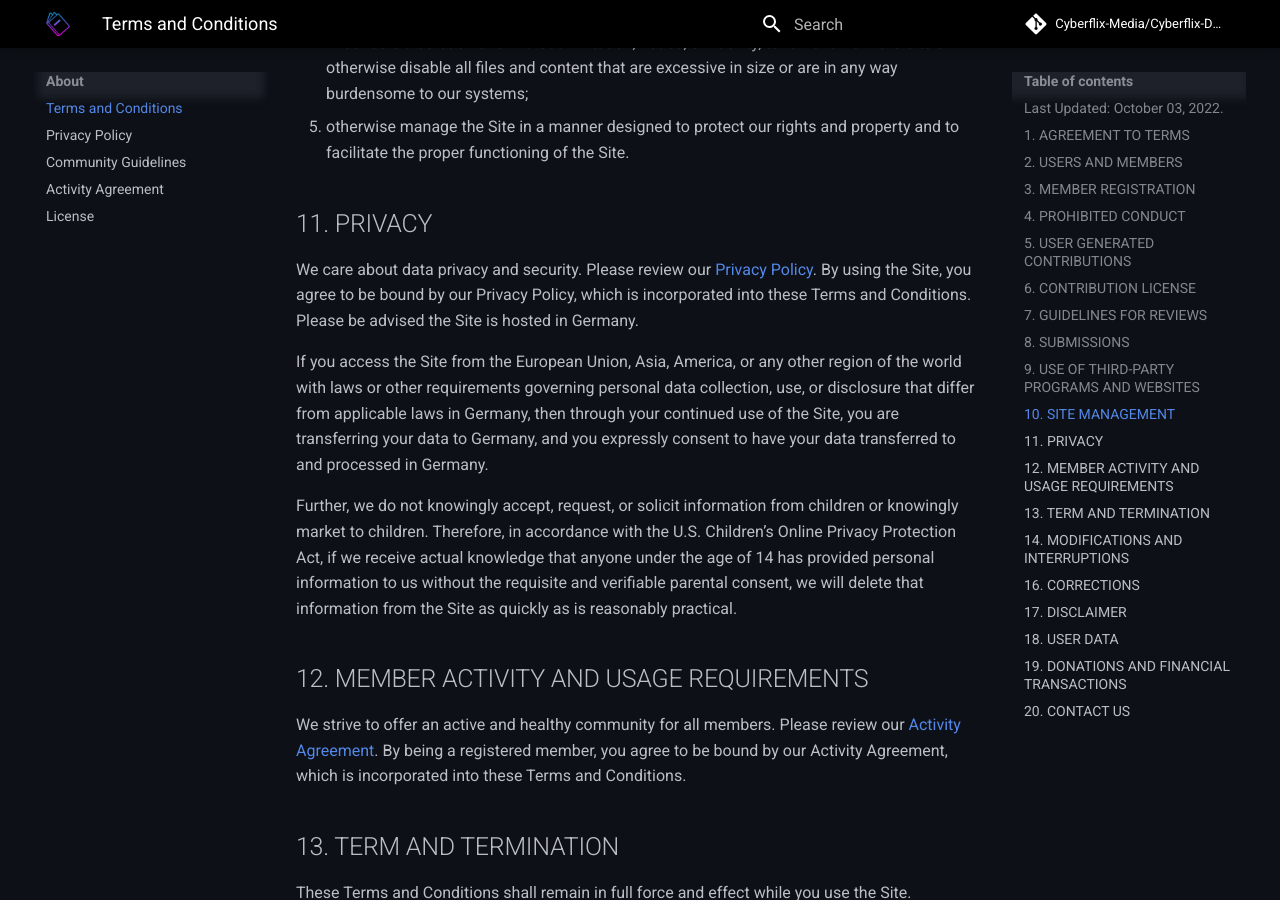
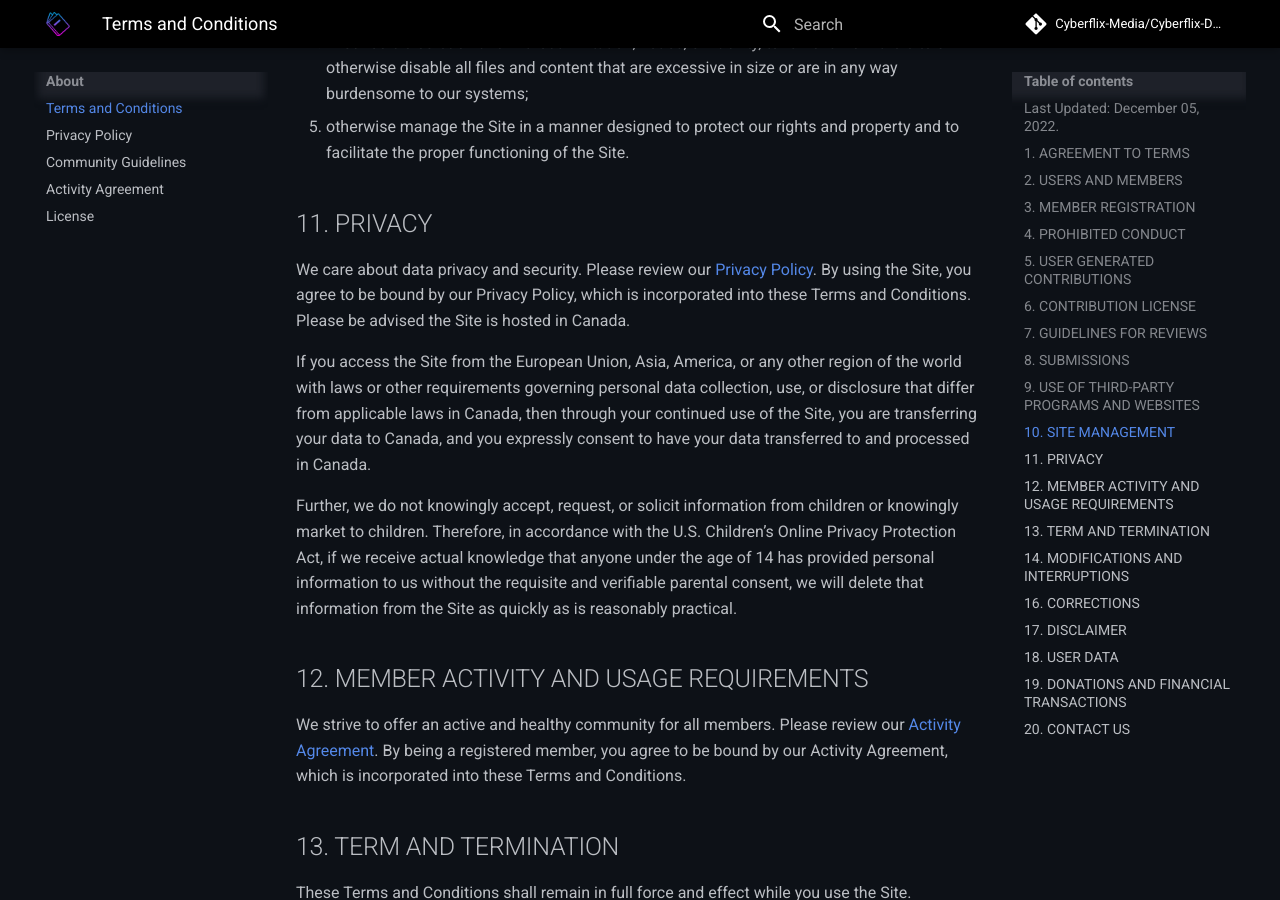
Before and after one commit to Cyberflix-Media/Cyberflix-Docs, an MkDocs documentation site: the page built from docs/about/terms-and-conditions.md, in a window 1280 px wide and 900 px high, scrolled down 7686 px. Built offline with MkDocs 1.6.1 and Material for MkDocs 9.7.7, drawn with Linux system fonts in a browser that asks for light colours; comment, search, counter and statistics services are not loaded; some of the changed text lies outside the part shown.

Commit message:
Moved legal region to Canada

```diff
--- a/docs/about/terms-and-conditions.md
+++ b/docs/about/terms-and-conditions.md
@@ -1,5 +1,5 @@
 # Cyberflix Media Center Terms and Conditions
-## Last Updated: October 03, 2022.
+## Last Updated: December 05, 2022.
 ________________________________________
 
 ## 1. AGREEMENT TO TERMS
@@ -142,9 +142,9 @@ We reserve the right, but not the obligation, to:
 
 ## 11. PRIVACY
 
-We care about data privacy and security. Please review our [Privacy Policy](https://docs.cyberflix.io/about/privacy-policy/). By using the Site, you agree to be bound by our Privacy Policy, which is incorporated into these Terms and Conditions. Please be advised the Site is hosted in Germany.
+We care about data privacy and security. Please review our [Privacy Policy](https://docs.cyberflix.io/about/privacy-policy/). By using the Site, you agree to be bound by our Privacy Policy, which is incorporated into these Terms and Conditions. Please be advised the Site is hosted in Canada.
 
-If you access the Site from the European Union, Asia, America, or any other region of the world with laws or other requirements governing personal data collection, use, or disclosure that differ from applicable laws in Germany, then through your continued use of the Site, you are transferring your data to Germany, and you expressly consent to have your data transferred to and processed in Germany.
+If you access the Site from the European Union, Asia, America, or any other region of the world with laws or other requirements governing personal data collection, use, or disclosure that differ from applicable laws in Canada, then through your continued use of the Site, you are transferring your data to Canada, and you expressly consent to have your data transferred to and processed in Canada.
 
 Further, we do not knowingly accept, request, or solicit information from children or knowingly market to children. Therefore, in accordance with the U.S. Children’s Online Privacy Protection Act, if we receive actual knowledge that anyone under the age of 14 has provided personal information to us without the requisite and verifiable parental consent, we will delete that information from the Site as quickly as is reasonably practical.
 
@@ -190,7 +190,7 @@ You agree that we shall have no liability to you for any loss or corruption of a
 
 ## 19. DONATIONS AND FINANCIAL TRANSACTIONS
 
-The Cyberflix Media Center is not registered as a charity in either the United States or Germany and donations are accepted under the representation of BobDaGecko. If a donation has no purpose laid out by the donor, the funds will be attributed automatically towards the funding and maintenance of the operations of Cyberflix Media.
+The Cyberflix Media Center is not registered as a charity in either the United States or Canada and donations are accepted under the representation of BobDaGecko. If a donation has no purpose laid out by the donor, the funds will be attributed automatically towards the funding and maintenance of the operations of Cyberflix Media.
 
 All financial contributions must be made via official means listed on the Site.
 
```
